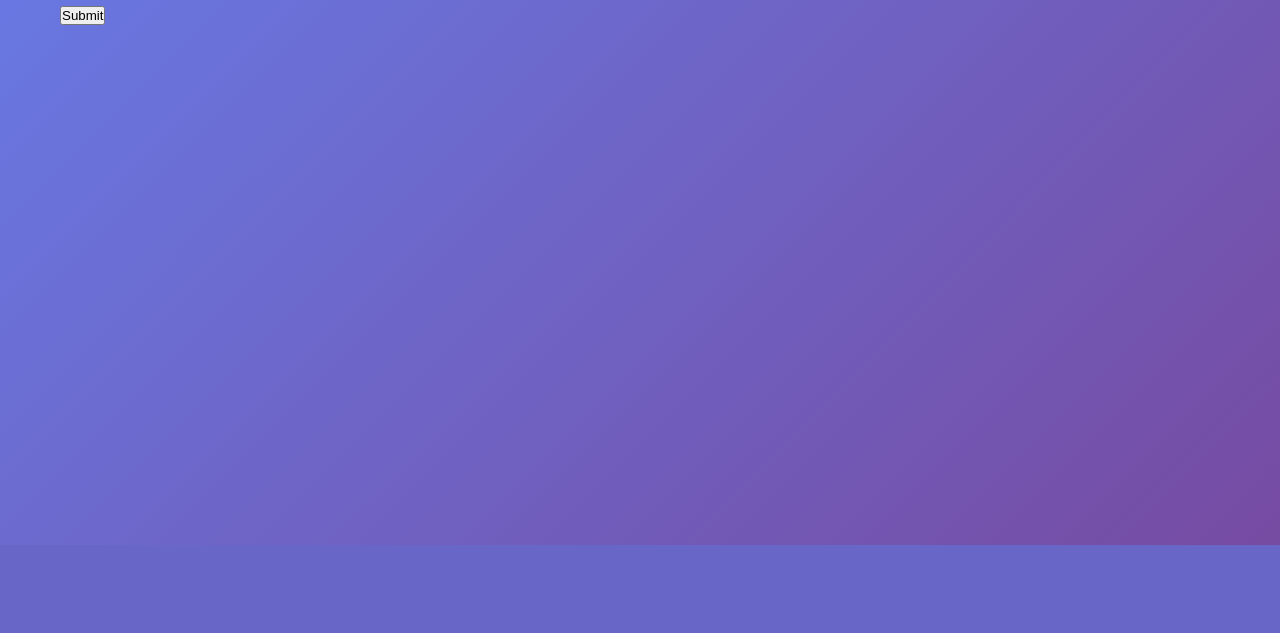
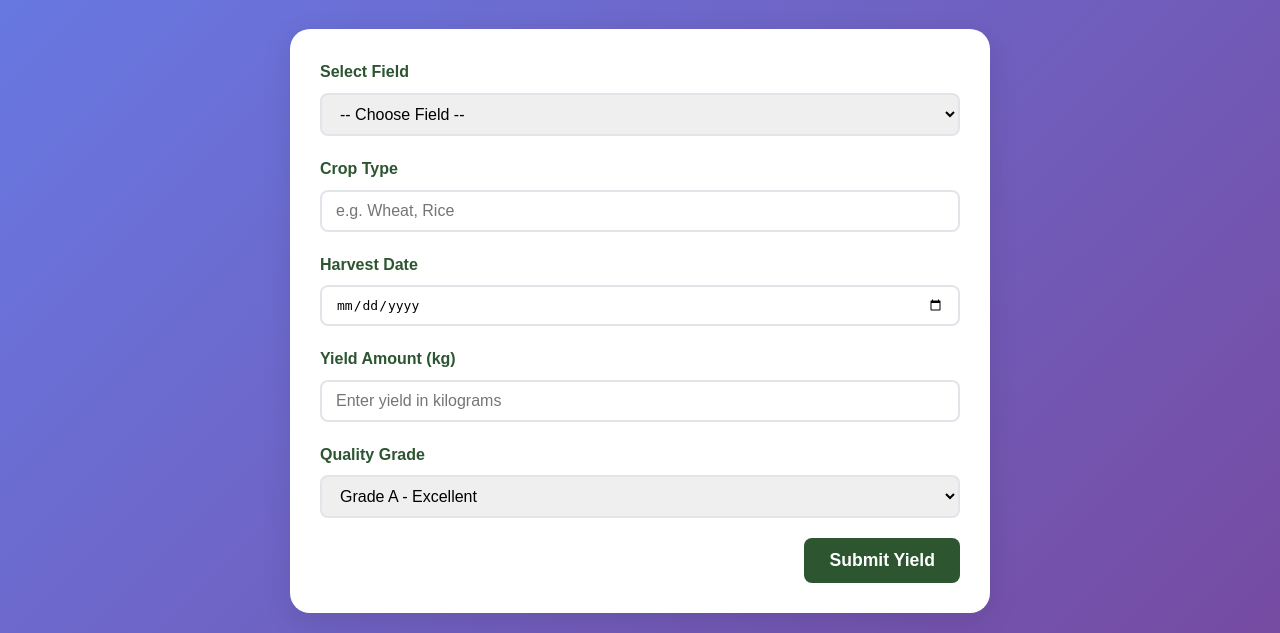
Before and after one commit to Ravi-teja-777/Cropyield, a Flask app: page /yield-data/add in a window 1280 px wide. Shown: the part 255-888 px from the top of the page. Before the commit the page ends 800 px from the top, so only its background shows below. Run offline with Flask 3, Linux system fonts and the light colour scheme; the visitor is signed in with stand-in values (Sample User, id 1); data that the repository does not hold is empty.

Commit message:
Update add_yield_data.html

```diff
--- a/templates/add_yield_data.html
+++ b/templates/add_yield_data.html
@@ -3,43 +3,137 @@
 {% block title %}Add Yield Data{% endblock %}
 
 {% block content %}
-<h2>Add Yield Data</h2>
+<style>
+    .add-yield-header {
+        background: linear-gradient(rgba(44, 85, 48, 0.9), rgba(74, 124, 89, 0.9)),
+                    url('https://images.unsplash.com/photo-1582515073490-d8c3f6f168d1?ixlib=rb-4.0.3&auto=format&fit=crop&w=1950&q=80') center/cover;
+        color: white;
+        padding: 50px 30px;
+        border-radius: 20px;
+        text-align: center;
+        margin-bottom: 30px;
+    }
 
+    .add-yield-header h1 {
+        font-size: 2.5em;
+        margin: 0;
+    }
+
+    .yield-form-container {
+        background: white;
+        padding: 30px;
+        border-radius: 20px;
+        max-width: 700px;
+        margin: 0 auto;
+        box-shadow: 0 8px 30px rgba(0, 0, 0, 0.1);
+    }
+
+    .yield-form-group {
+        margin-bottom: 20px;
+    }
+
+    .yield-form-group label {
+        font-weight: 600;
+        margin-bottom: 8px;
+        display: block;
+        color: #2c5530;
+    }
+
+    .yield-form-group input,
+    .yield-form-group select {
+        width: 100%;
+        padding: 10px 14px;
+        border: 2px solid #e1e5ea;
+        border-radius: 8px;
+        font-size: 1em;
+        transition: border-color 0.2s ease-in-out;
+    }
+
+    .yield-form-group input:focus,
+    .yield-form-group select:focus {
+        border-color: #4a7c59;
+        outline: none;
+    }
+
+    .submit-btn {
+        background: #2c5530;
+        color: white;
+        padding: 12px 25px;
+        font-size: 1.1em;
+        font-weight: bold;
+        border: none;
+        border-radius: 8px;
+        transition: background 0.3s ease;
+    }
+
+    .submit-btn:hover {
+        background: #3e6b47;
+    }
+
+    .form-note {
+        font-size: 0.9em;
+        color: #777;
+        margin-top: -10px;
+        margin-bottom: 20px;
+    }
+
+    @media (max-width: 768px) {
+        .add-yield-header {
+            padding: 30px 20px;
+        }
+
+        .yield-form-container {
+            padding: 20px;
+        }
+    }
+</style>
+
+<div class="add-yield-header">
+    <h1><i class="fas fa-seedling"></i> Record New Yield Data</h1>
+</div>
+
+<div class="yield-form-container">
     <form method="POST" action="{{ url_for('add_yield_data') }}">
-    <div>
-        <label for="field_id">Field:</label>
+        <div class="yield-form-group">
+            <label for="field_id">Select Field</label>
             <select name="field_id" required>
+                <option value="" disabled selected>-- Choose Field --</option>
                 {% for field in fields %}
                     <option value="{{ field.field_id }}">{{ field.name or field.field_id }}</option>
                 {% endfor %}
             </select>
         </div>
 
-    <div>
-        <label for="crop_type">Crop Type:</label>
-        <input type="text" name="crop_type" required>
+        <div class="yield-form-group">
+            <label for="crop_type">Crop Type</label>
+            <input type="text" name="crop_type" placeholder="e.g. Wheat, Rice" required>
         </div>
 
-    <div>
-        <label for="harvest_date">Harvest Date:</label>
+        <div class="yield-form-group">
+            <label for="harvest_date">Harvest Date</label>
             <input type="date" name="harvest_date" required>
         </div>
 
-    <div>
-        <label for="yield_amount">Yield Amount (kg):</label>
-        <input type="number" step="0.01" name="yield_amount" required>
+        <div class="yield-form-group">
+            <label for="yield_amount">Yield Amount (kg)</label>
+            <input type="number" name="yield_amount" step="0.01" placeholder="Enter yield in kilograms" required>
         </div>
 
-    <div>
-        <label for="quality_grade">Quality Grade:</label>
+        <div class="yield-form-group">
+            <label for="quality_grade">Quality Grade</label>
             <select name="quality_grade">
-            <option value="A">A (Excellent)</option>
-            <option value="B">B (Good)</option>
-            <option value="C">C (Average)</option>
-            <option value="D">D (Poor)</option>
+                <option value="A">Grade A - Excellent</option>
+                <option value="B">Grade B - Good</option>
+                <option value="C">Grade C - Average</option>
+                <option value="D">Grade D - Poor</option>
             </select>
         </div>
 
-    <button type="submit">Submit</button>
+        <div style="text-align: right;">
+            <button type="submit" class="submit-btn">
+                <i class="fas fa-plus-circle"></i> Submit Yield
+            </button>
+        </div>
     </form>
+</div>
 {% endblock %}
```
Lines whose indentation alone changed are shown as unchanged.
